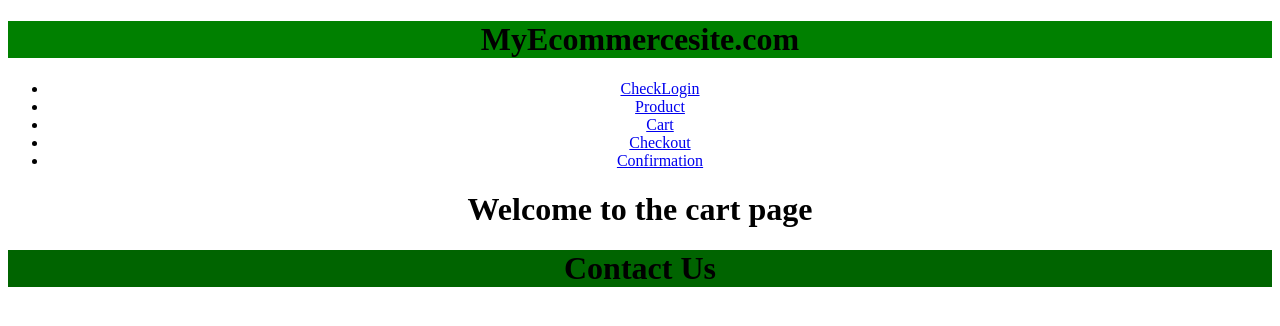
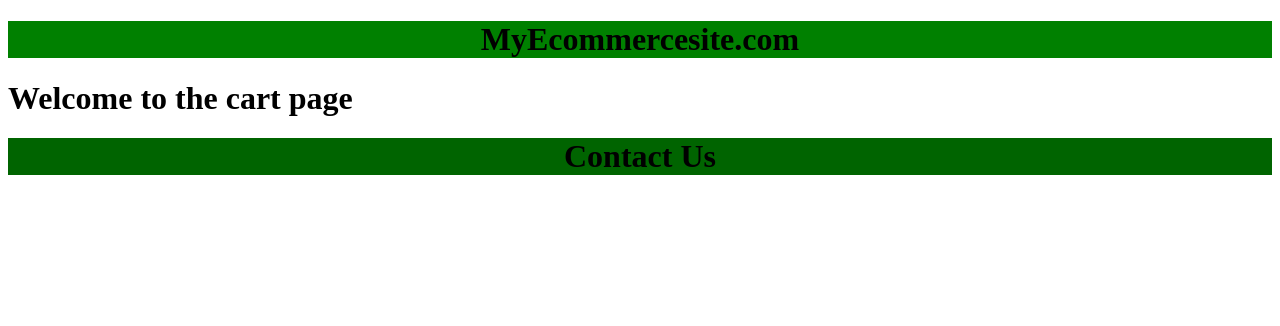
Before and after one commit to pxchek/react-complete-app, a React (Create React App) app: page /cart in a window 1280 px wide. Shown: the top 326 px of the page. Built offline with nearby package versions, Linux system fonts and the light colour scheme.

Commit message:
Add support components

```diff
--- a/package.json
+++ b/package.json
@@ -8,7 +8,7 @@
     "@testing-library/user-event": "^13.5.0",
     "react": "^18.1.0",
     "react-dom": "^18.1.0",
-    "react-router-dom": "5.3.0",
+    "react-router-dom": "^6.4.3",
     "react-scripts": "5.0.1",
     "web-vitals": "^2.1.4"
   },
--- a/src/App.js
+++ b/src/App.js
@@ -2,53 +2,26 @@ import React from "react";
 import {SignUp} from "./login/SignUp";
 import {Header} from "./header/Header";
 import {Footer} from "./footer/Footer";
-import {BrowserRouter, Link, Route, Switch} from "react-router-dom";
+import {BrowserRouter, Route, Routes} from "react-router-dom";
 import {Cart} from "./Cart";
 import {Checkout} from "./Checkout";
 import {Product} from "./Product";
 import {Confirmation} from "./Confirmation";
+import {Home} from "./Home";
 
 export const App = () => {
     return (
-        <div align="center">
-            <BrowserRouter>
-                <Header/>
-                <ul>
-                    <li>
-                        <Link to="/checkLogin">CheckLogin</Link>
-                    </li>
-                    <li>
-                        <Link to="/product">Product</Link>
-                    </li>
-                    <li>
-                        <Link to="/cart">Cart</Link>
-                    </li>
-                    <li>
-                        <Link to="/checkout">Checkout</Link>
-                    </li>
-                    <li>
-                        <Link to="/confirmation">Confirmation</Link>
-                    </li>
-                </ul>
-                <Switch>
-                    <Route path="/cart">
-                        <Cart/>
-                    </Route>
-                    <Route path="/checkLogin">
-                        <SignUp/>
-                    </Route>
-                    <Route path="/checkout">
-                        <Checkout/>
-                    </Route>
-                    <Route path="/product">
-                        <Product/>
-                    </Route>
-                    <Route path="/confirmation">
-                        <Confirmation/>
-                    </Route>
-                </Switch>
-                <Footer/>
-            </BrowserRouter>
-        </div>
+        <BrowserRouter>
+            <Header/>
+            <Routes>
+                <Route path="/" element={<Home/>}/>
+                <Route path="/cart" element={<Cart/>}/>
+                <Route path="/checkLogin" element={<SignUp/>}/>
+                <Route path="/checkout" element={<Checkout/>}/>
+                <Route path="/product" element={<Product/>}/>
+                <Route path="/confirmation" element={<Confirmation/>}/>
+            </Routes>
+            <Footer/>
+        </BrowserRouter>
     );
 };
--- a/src/Cart.js
+++ b/src/Cart.js
@@ -1,6 +1,6 @@
 import React from "react";
 
-export const Cart = (props) => {
+export const Cart = () => {
     return (
         <>
             <div>
--- a/src/index.js
+++ b/src/index.js
@@ -1,12 +1,8 @@
 import React from 'react';
 import ReactDOM from 'react-dom/client';
 import {App} from "./App";
-import {BrowserRouter as Router} from 'react-router-dom';
 
 const root = ReactDOM.createRoot(document.getElementById('root'));
-
 root.render(
-    <Router>
-        <App/>
-    </Router>
+    <App/>
 );
```
Also changed, not shown: 1 other file (tests, documents, lock files or other folders).
